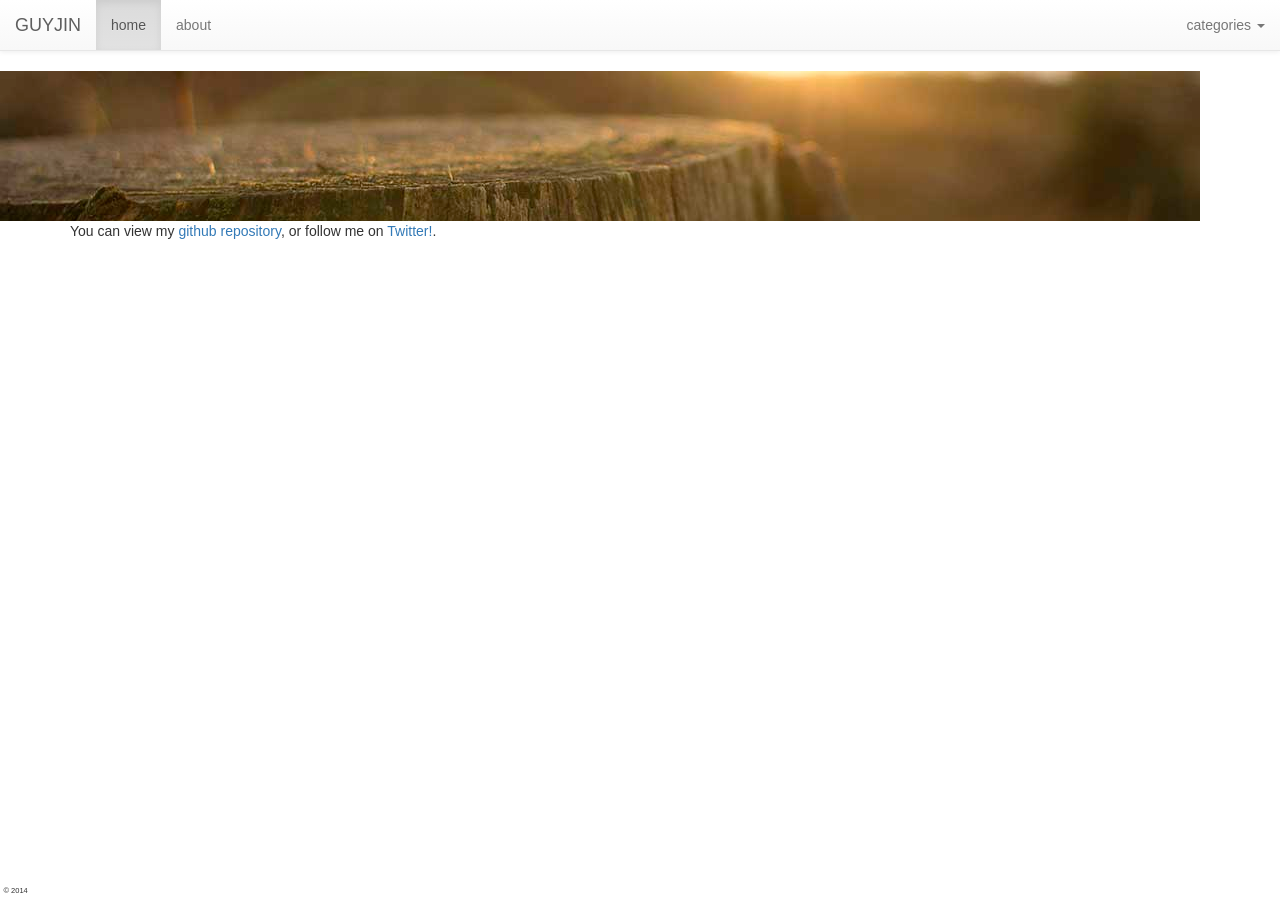
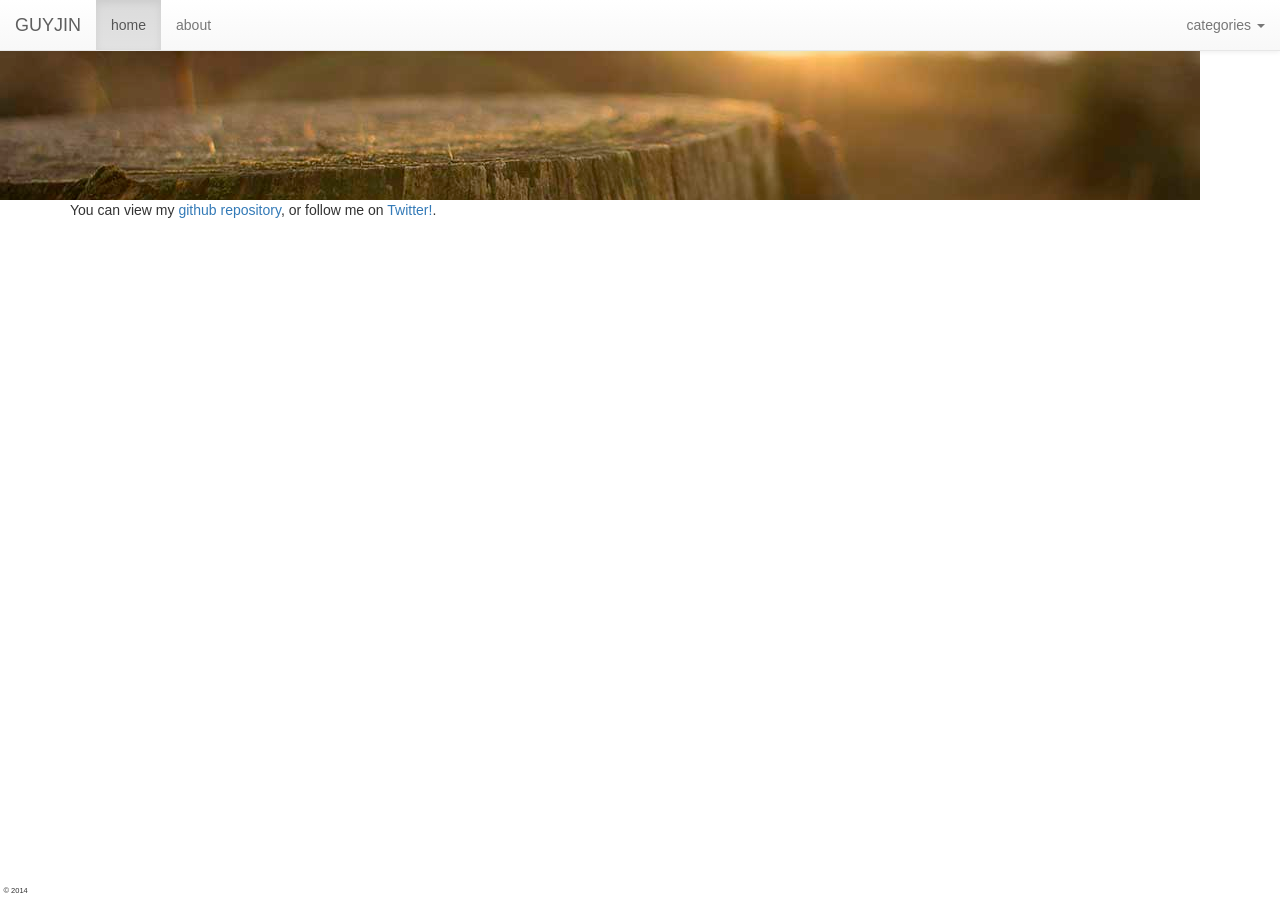
Before and after one commit to guyjin/guyjin.github.io, a Jekyll site: the page built from about.md, in a window 1280 px wide. Built offline with Jekyll 4.4.1, drawn with Linux system fonts in a browser that asks for light colours; nearby versions of some CDN libraries.

Commit message:
banner margin

```diff
--- a/css/github.css
+++ b/css/github.css
@@ -5,7 +5,8 @@ body {
   body .banner {
     width: 100%;
     height: 150px;
-    overflow: hidden; }
+    overflow: hidden;
+    margin-top: -25px; }
   body footer {
     background-color: rgba(255, 255, 255, 0.5);
     color: #333333;
--- a/sass/github.scss
+++ b/sass/github.scss
@@ -10,6 +10,7 @@ body {
 		width: 100%;
 		height: 150px;
 		overflow: hidden;
+		margin-top: -25px;
 	}
 
 	footer {
```
